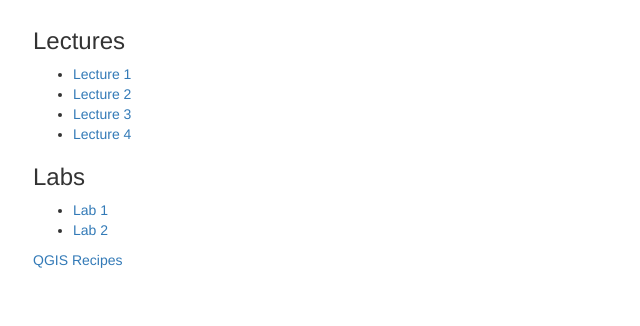
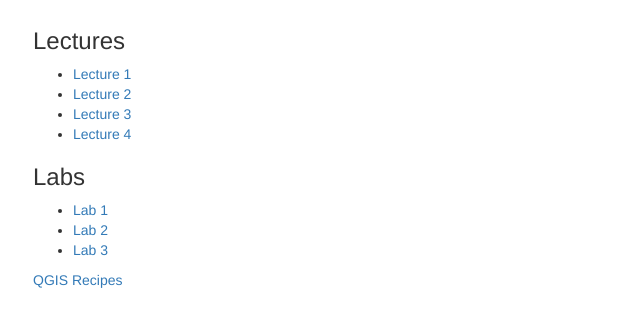
Before and after one commit to JohnPalmer/CrimeMapping2019-Slides, a plain HTML site: page index.html in a window 1280 px wide. Shown: the part 82-408 px from the top of the page, without its empty margins (22-662 px from the left). Drawn offline with nearby package versions, Linux system fonts and the light colour scheme.

Commit message:
recipe update

```diff
--- a/index.html
+++ b/index.html
@@ -64,6 +64,7 @@
       <ul>
         <li><a href="l01.html">Lab 1</a></li>
         <li><a href="l02.html">Lab 2</a></li>
+        <li><a href="l03.html">Lab 3</a></li>
       </ul>
 
 <a href="recipes.html">QGIS Recipes</a>
```
